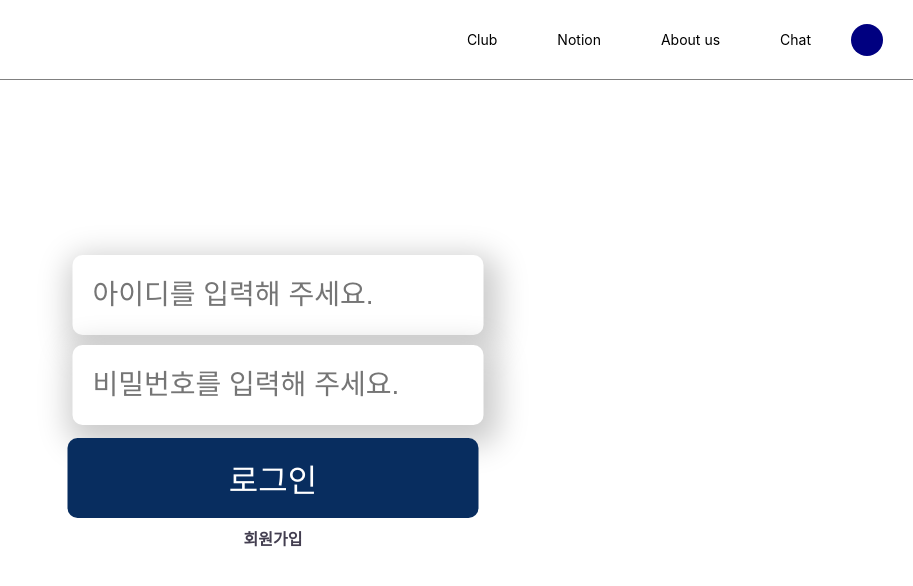
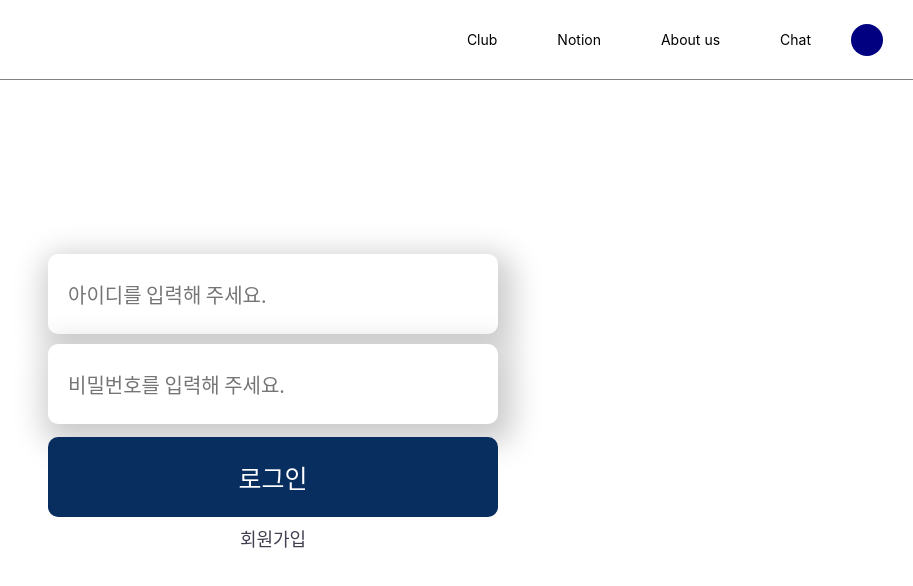
Before and after one commit to RE-VEL/REVEL-frontend-V1, a Next.js app: page /login in a window 1280 px wide. Shown: the top 586 px of the page, without its empty margins (367-1280 px from the left). Built offline with nearby package versions, Linux system fonts and the light colour scheme.

Commit message:
Style: change font, input and button style

```diff
--- a/pages/login.tsx
+++ b/pages/login.tsx
@@ -20,9 +20,7 @@ const Login = () => {
       <div>
         <SendLog type="submit">로그인</SendLog>
       </div>
-      <Joined>
-        <b>회원가입</b>
-      </Joined>
+      <Joined>회원가입</Joined>
     </Outer>
   );
 };
@@ -36,22 +34,24 @@ const GetInfo = styled.input`
   box-shadow: 5px 10px 30px 10px #ccc;
   box-sizing: border-box;
   border-radius: 10px;
-  font-size: 28px;
+  font-size: 20px;
+  font-family: Noto Sans CJK KR;
   height: 80px;
-  width: 100%;
+  width: 450px;
   max-width: 626px;
 `;
 const SendLog = styled.button`
   background-color: #082d5f;
   color: white;
   padding: 14px 20px;
-  margin: 8px 0;
+  margin: 8px 5px;
   border: none;
   cursor: pointer;
   border-radius: 10px;
-  font-size: 32px;
+  font-size: 25px;
+  font-family: Noto Sans CJK KR;
   height: 80px;
-  width: 100%;
+  width: 450px;
   max-width: 626px;
 `;
 const Joined = styled.label`
@@ -61,6 +61,8 @@ const Joined = styled.label`
   cursor: pointer;
   display: flex;
   justify-content: center;
+  font-size: 18px;
+  font-family: Noto Sans CJK KR;
   width: 100%;
 `;
 const Outer = styled.div`
```
